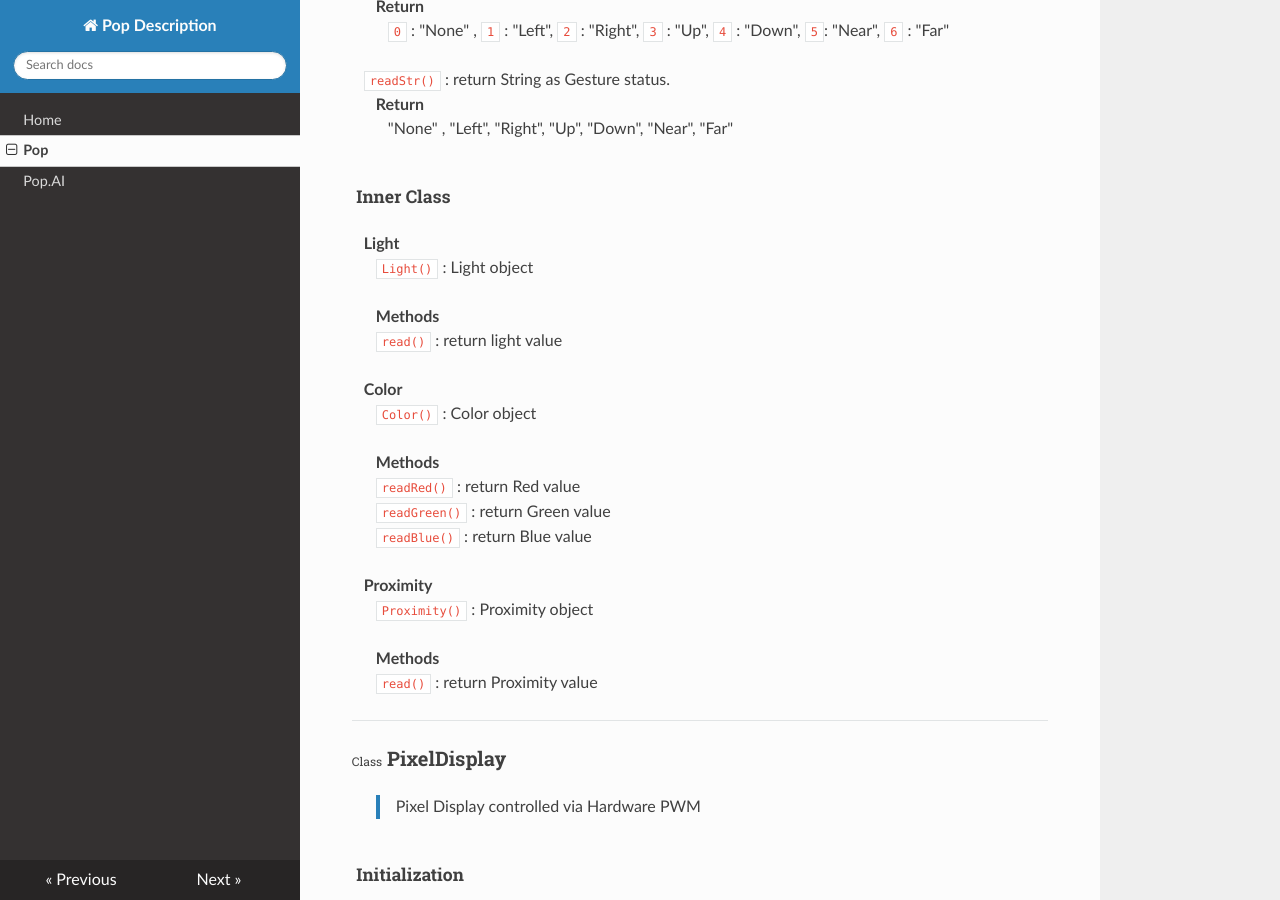
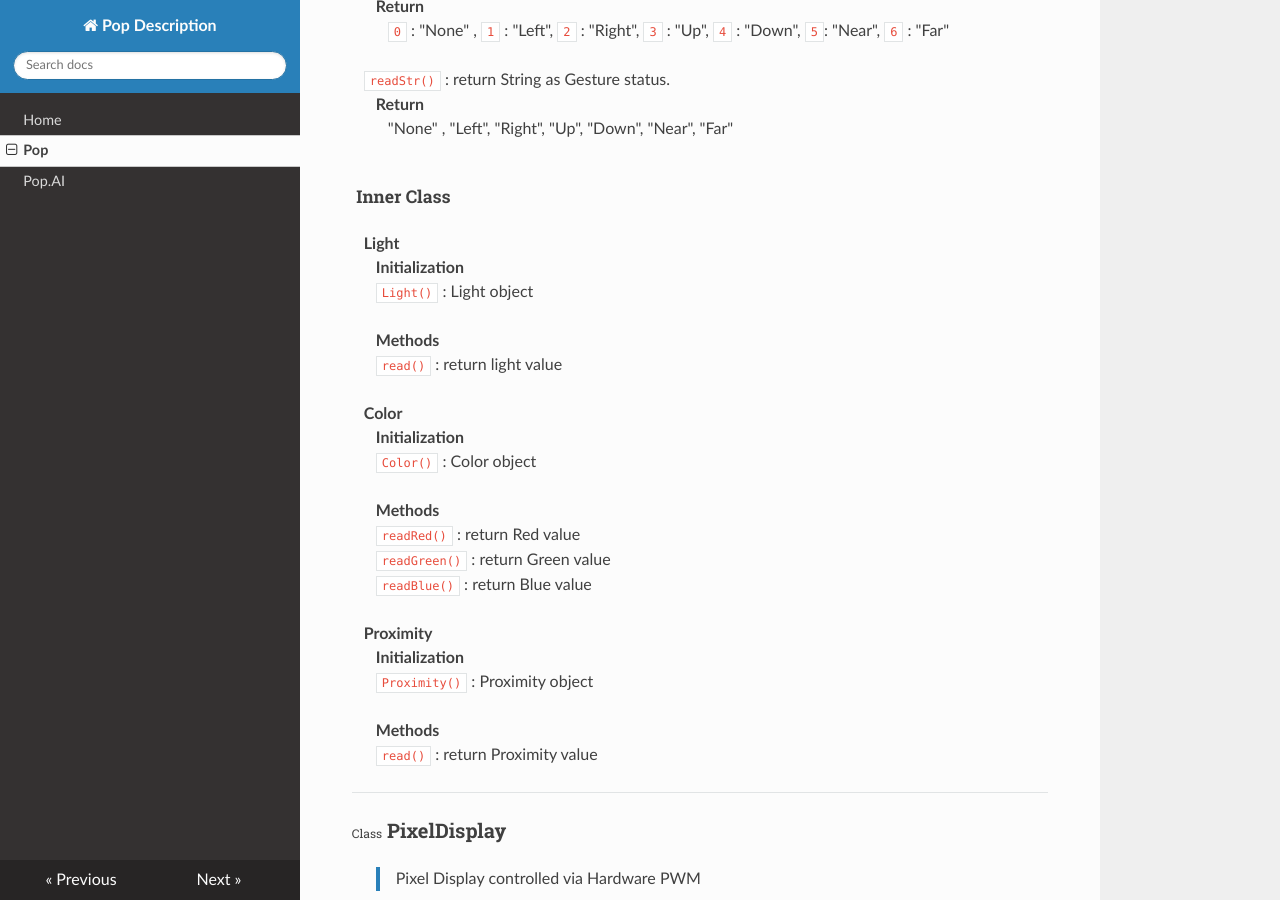
Before and after one commit to hbe-dev/pop_docs, an MkDocs documentation site: the page built from docs/pop.md, in a window 1280 px wide and 900 px high, scrolled down 13384 px. Built offline with MkDocs 1.6.1, drawn with Linux system fonts in a browser that asks for light colours; nearby versions of some CDN libraries.

Commit message:
Update pop.md

```diff
--- a/docs/pop.md
+++ b/docs/pop.md
@@ -514,11 +514,13 @@ from pop import *
 <h5>&emsp;Inner Class</h5>
 
 &emsp;**Light**
+&emsp;&emsp;**Initialization**<br>
 &emsp;&emsp;`Light()` : Light object  <br><br>
 &emsp;&emsp;**Methods**<br>
 &emsp;&emsp;`read()` : return light value
 
 &emsp;**Color**
+&emsp;&emsp;**Initialization**<br>
 &emsp;&emsp;`Color()` : Color object  <br><br>
 &emsp;&emsp;**Methods**<br>
 &emsp;&emsp;`readRed()` : return Red value
@@ -526,6 +528,7 @@ from pop import *
 &emsp;&emsp;`readBlue()` : return Blue value
 
 &emsp;**Proximity**
+&emsp;&emsp;**Initialization**<br>
 &emsp;&emsp;`Proximity()` : Proximity object  <br><br>
 &emsp;&emsp;**Methods**<br>
 &emsp;&emsp;`read()` : return Proximity value
```
